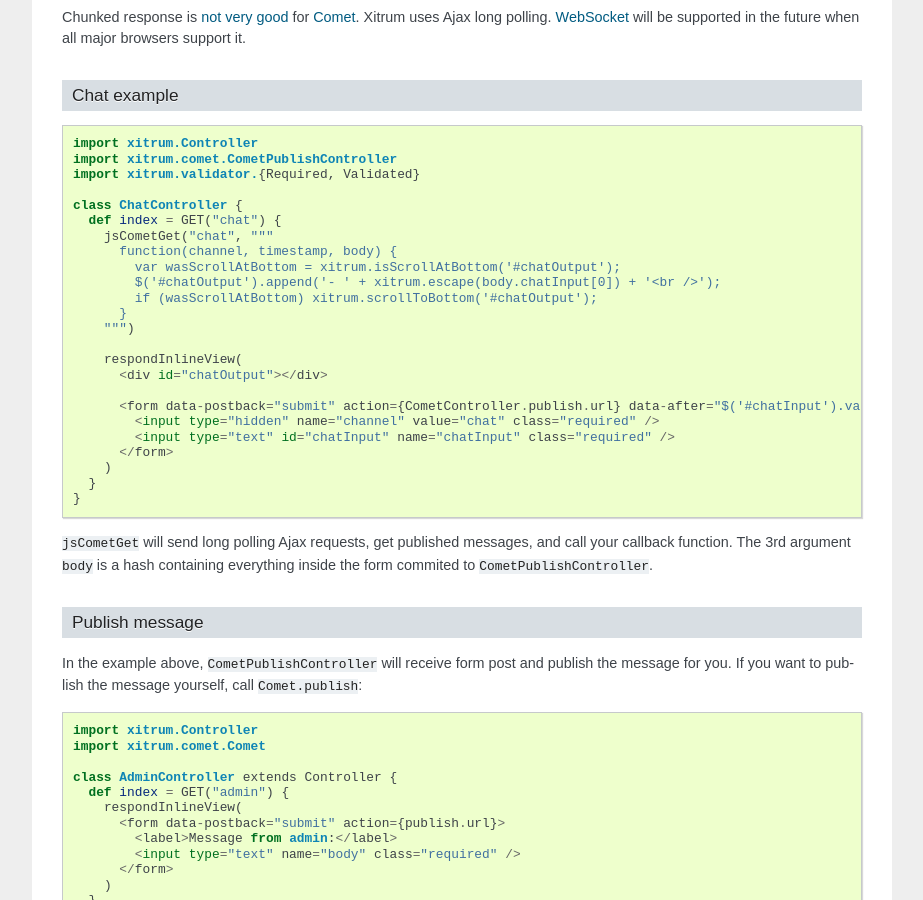
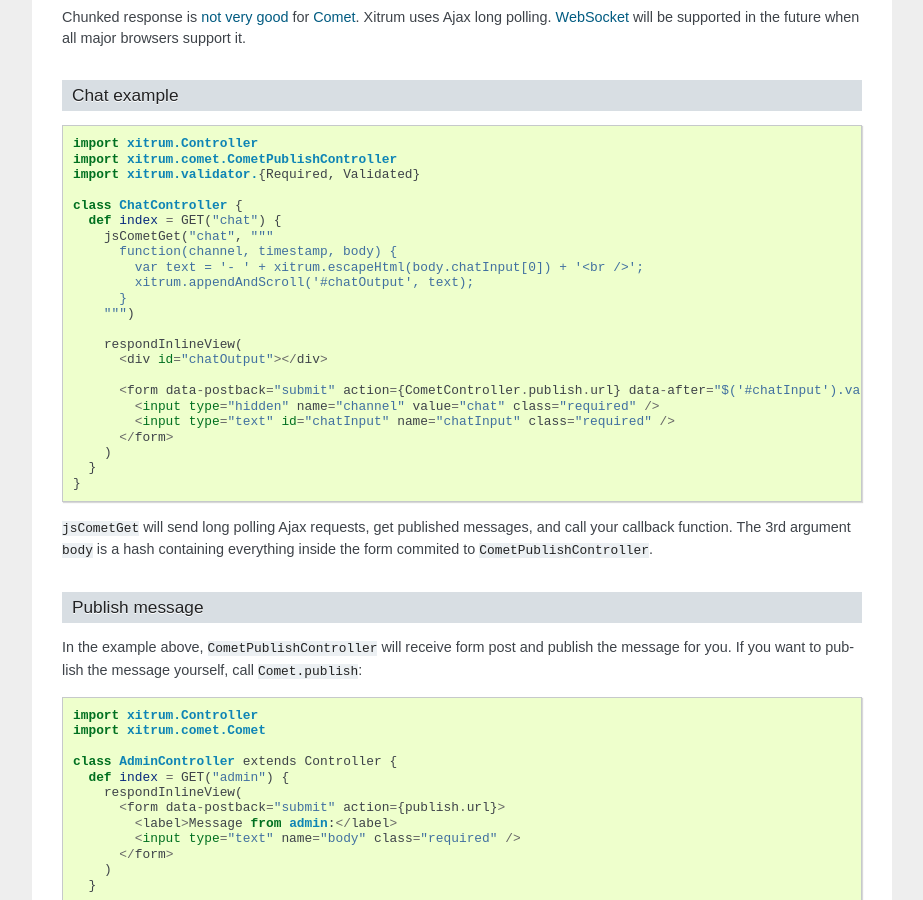
Before and after one commit to xitrum-framework/xitrum-doc, a Sphinx documentation site: the page built from sphinx/async.rst, in a window 1280 px wide and 900 px high, scrolled down 1482 px. Shown: the whole window, without its empty margins (198-1121 px from the left). Built offline with Sphinx 7.4.7, drawn with Linux system fonts in a browser that asks for light colours.

Commit message:
Xitrum 1.8.6 adds appendAndScroll

```diff
--- a/sphinx/async.rst
+++ b/sphinx/async.rst
@@ -97,9 +97,8 @@ Chat example
     def index = GET("chat") {
       jsCometGet("chat", """
         function(channel, timestamp, body) {
-          var wasScrollAtBottom = xitrum.isScrollAtBottom('#chatOutput');
-          $('#chatOutput').append('- ' + xitrum.escape(body.chatInput[0]) + '<br />');
-          if (wasScrollAtBottom) xitrum.scrollToBottom('#chatOutput');
+          var text = '- ' + xitrum.escapeHtml(body.chatInput[0]) + '<br />';
+          xitrum.appendAndScroll('#chatOutput', text);
         }
       """)
 
```
